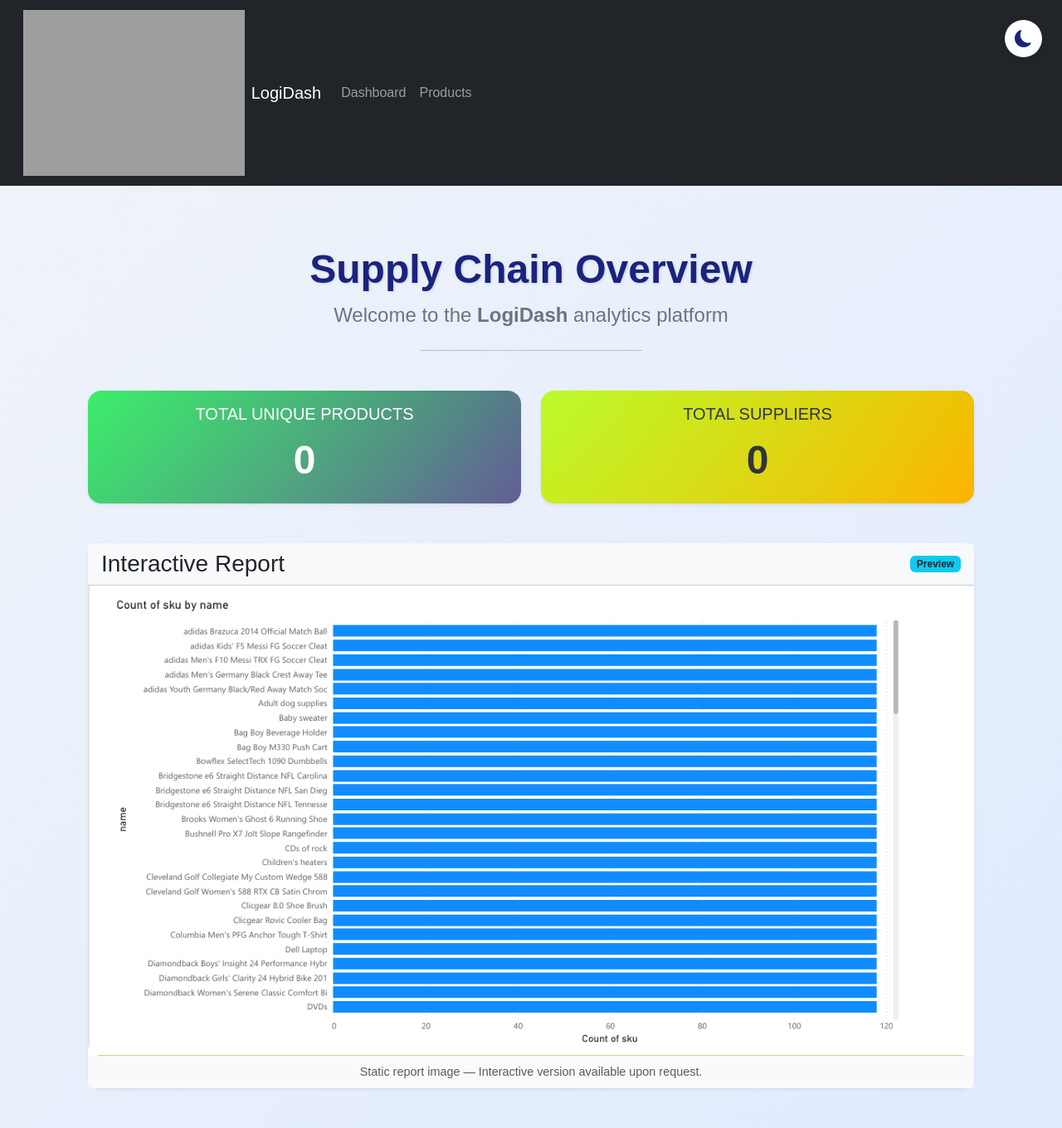
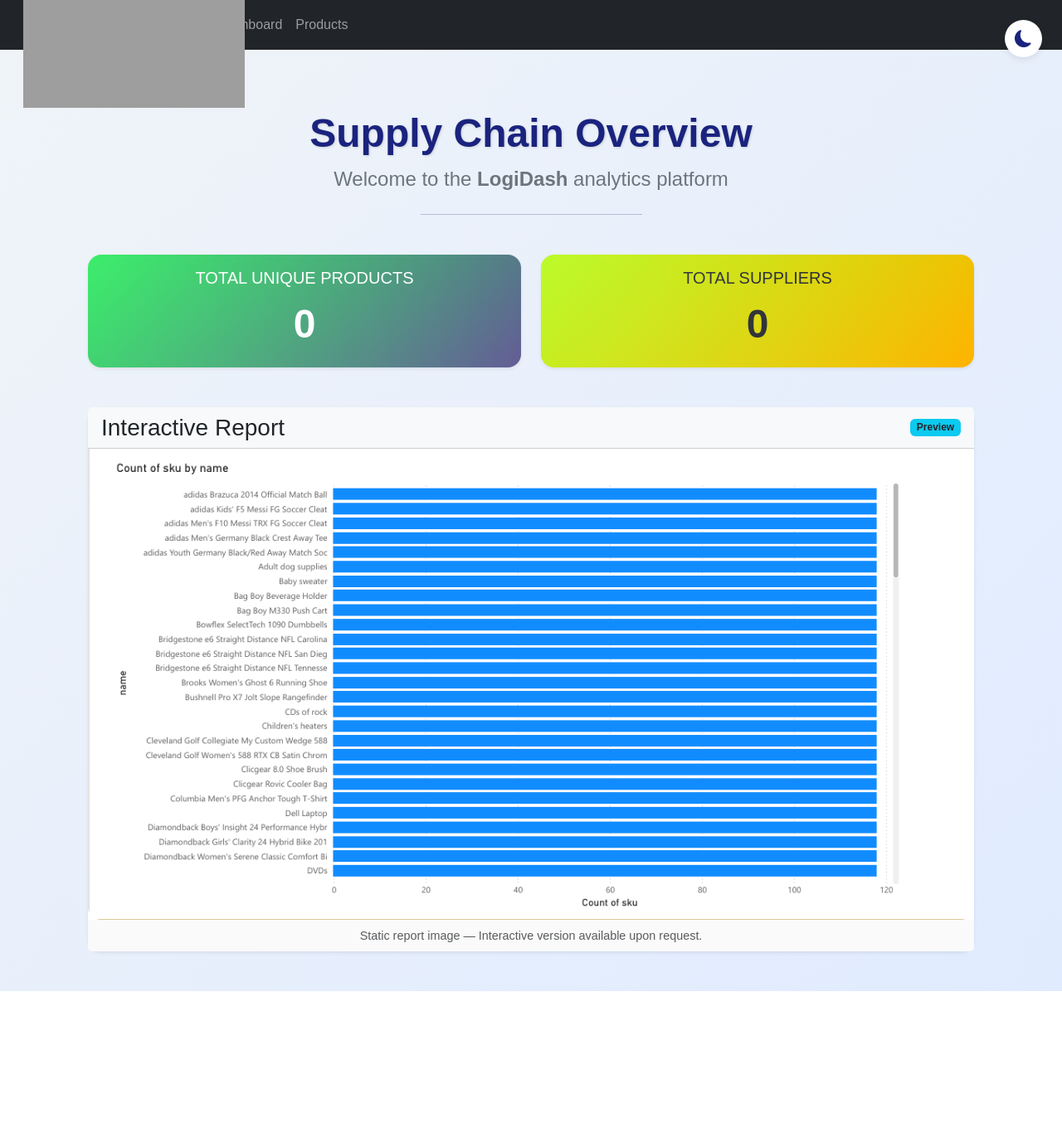
Before and after one commit to Tilooo/LogiDash, a Django app: page / in a window 1280 px wide. Shown: the whole page at 83% size. After the commit the page ends 1195 px from the top, so only its background shows below. Run offline with Django 5.2, Linux system fonts and the light colour scheme; data that the repository does not hold is empty; grey boxes are pictures that could not be loaded.

Commit message:
14. Fixed nav bar.

```diff
--- a/supply_chain/templates/supply_chain/base.html
+++ b/supply_chain/templates/supply_chain/base.html
@@ -12,29 +12,50 @@
 
     {% load static %}
     <style>
-        /* small custom CSS tweaks */
     body {
-            background-color: #f8f9fa; /* a light grey background */
+        background-color: #f8f9fa;
     }
-        /* Navbar brand image sizing */
+
+    .navbar {
+        padding: 0.4rem 1rem;
+        height: 60px;  /* navbar height */
+        position: relative;
+        z-index: 10;
+    }
+
+    /* Logo container */
+    .navbar-brand {
+        position: relative;
+        display: flex;
+        align-items: center;
+        padding-left: 0;
+    }
+
     .navbar-brand img {
+        position: absolute;
         height: 200px;
         width: auto;
-            display: inline-block;
-            vertical-align: middle;
+        top: 50%;
+        transform: translateY(-50%);
     }
-        /* Optional: reduce navbar padding for compact look */
-        .navbar { padding: .45rem 1rem; }
+
+    /* Optional hidden text for accessibility */
+    .navbar-brand span {
+        margin-left: 210px; /* a text right to not overlap */
+        font-size: 1.2rem;
+    }
 </style>
+
 </head>
 <body>
 
     <!-- Navigation Bar -->
 <nav class="navbar navbar-expand-lg navbar-dark bg-dark">
     <div class="container-fluid">
-        <a class="navbar-brand d-flex align-items-center" href="{% url 'dashboard' %}">
-            <img src="{% static 'supply_chain/images/logidashlogo.png' %}" alt="LogiDash logo" class="me-2">
-            <span class="d-none d-sm-inline" aria-hidden="true">LogiDash</span>
+
+        <a class="navbar-brand" href="{% url 'dashboard' %}">
+            <img src="{% static 'supply_chain/images/logidashlogo.png' %}" alt="LogiDash Logo">
+            <span class="d-none d-sm-inline"></span>
         </a>
 
         <div class="collapse navbar-collapse">
@@ -47,8 +68,10 @@
                 </li>
             </ul>
         </div>
+
     </div>
 </nav>
+
 
     <!-- Main Content Area -->
     <main class="container mt-4">
```
Lines whose indentation alone changed are shown as unchanged.
